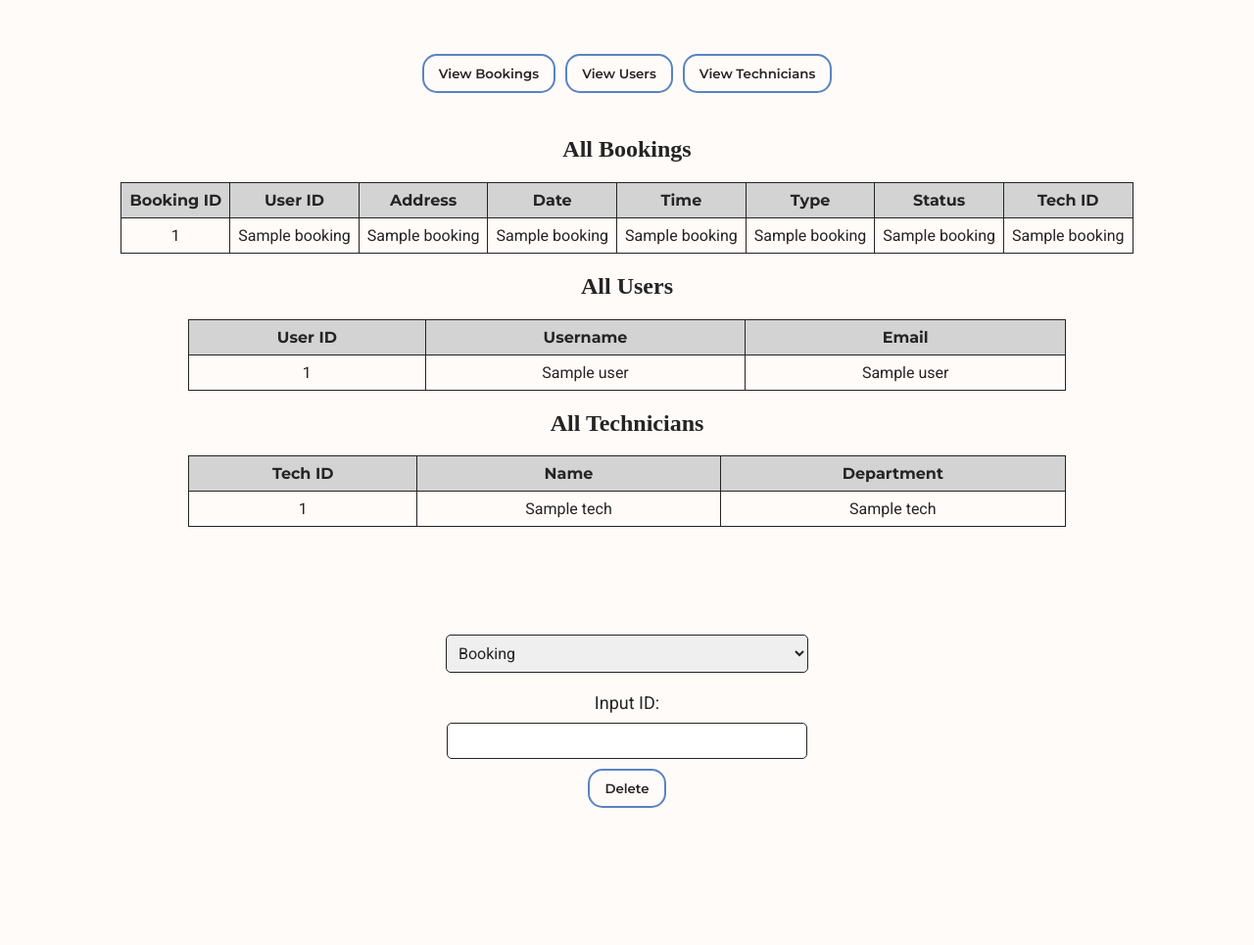
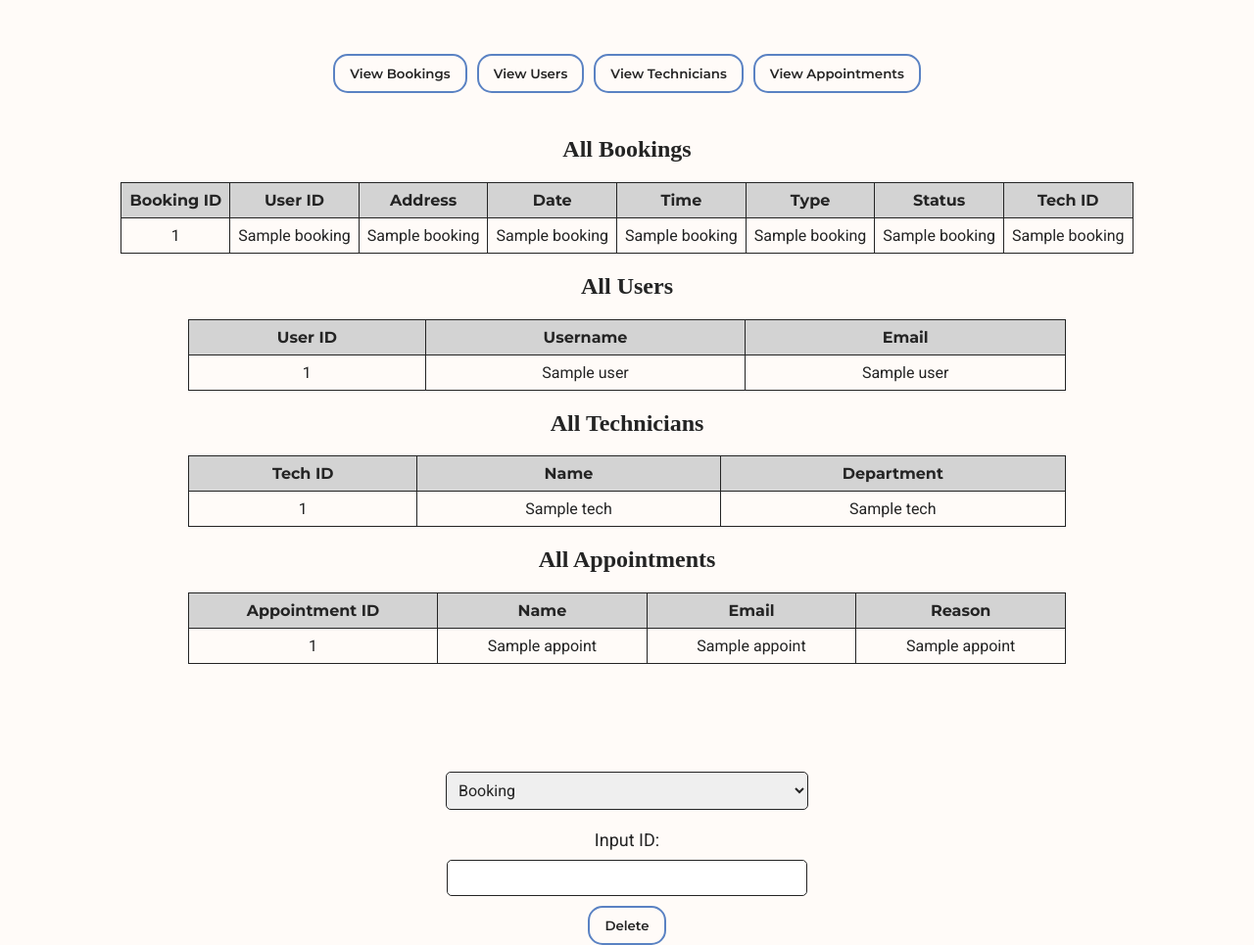
Before and after one commit to mortonjames357/OS_Mock_Task2, a Flask app: template templates/view_all.html in a window 1280 px wide. Shown: the part 39-1004 px from the top of the page at 98% size. Before the commit the page ends 864 px from the top, so only its background shows below. Run offline with Flask 3, Linux system fonts and the light colour scheme; the template is opened without the code that fills it: most values are stand-ins (such as "Sample title", 1, 10 or a date in 2020); some web fonts are replaced.

Commit message:
Got the view all and delete working

```diff
--- a/app.py
+++ b/app.py
@@ -2,9 +2,10 @@ import os
 import sqlite3
 from flask import Flask, request, render_template
 from setupDB import start_database
-from queries.users_queries import get_all_users, get_user_by_id, create_user, delete_user
-from queries.bookings_queries import get_all_bookings, get_booking_by_id, create_booking, delete_booking
-from queries.technician_queries import get_all_techs, get_tech_by_id, create_tech, delete_tech
+from queries.users_queries import *
+from queries.bookings_queries import *
+from queries.technician_queries import *
+from queries.appointments_queries import *
 
 app = Flask(__name__, static_folder='./static')
 
@@ -20,6 +21,7 @@ def view_all():
     bookings = None
     users = None
     technicians = None
+    appoints = None
 
     if request.method == 'POST':
         action = request.form.get('action')
@@ -32,6 +34,9 @@ def view_all():
 
         elif action == 'ViewTechnicians':
             technicians = get_all_techs()
+
+        elif action == "ViewAppointments":
+            appoints = get_all_appointments()
 
         elif action == 'Delete':
             delete_type = request.form.get('deleteType')
@@ -46,6 +51,9 @@ def view_all():
             elif delete_type == 'Technician':
                 delete_tech(id_input)
                 technicians = get_all_techs()
+            elif delete_type == "Appointment":
+                delete_appoint(id_input)
+                appoints = get_all_appointments()
     else:
         bookings = get_all_bookings()
 
@@ -53,7 +61,8 @@ def view_all():
         'view_all.html',
         bookings=bookings,
         users=users,
-        technicians=technicians
+        technicians=technicians,
+        appoints=appoints
     )
 
 
--- a/templates/view_all.html
+++ b/templates/view_all.html
@@ -21,6 +21,7 @@
         <button type="submit" name="action" value="ViewBookings">View Bookings</button>
         <button type="submit" name="action" value="ViewUsers">View Users</button>
         <button type="submit" name="action" value="ViewTechnicians">View Technicians</button>
+        <button type="submit" name="action" value="ViewAppointments">View Appointments</button>
     </form>
 
     <br>
@@ -103,11 +104,36 @@
         </table>
     {% endif %}
 
+    {% if appoints %}
+        <h2>All Appointments</h2>
+        <table>
+            <thead>
+                <tr>
+                    <th>Appointment ID</th>
+                    <th>Name</th>
+                    <th>Email</th>
+                    <th>Reason</th>
+                </tr>
+            </thead>
+            <tbody>
+                {% for appoint in appoints %}
+                <tr>
+                    <td>{{ appoint[0] }}</td>
+                    <td>{{ appoint[1] }}</td>
+                    <td>{{ appoint[2] }}</td>
+                    <td>{{ appoint[3] }}</td>
+                </tr>
+                {% endfor %}
+            </tbody>
+        </table>
+    {% endif %}
+
     <form method="POST" id="deleteForm">
         <select name="deleteType" id="">
             <option value="Booking">Booking</option>
             <option value="User">User</option>
             <option value="Technician">Technician</option>
+            <option value="Appointment">Appointment</option>
         </select>
         <label for="idInput">Input ID:</label>
         <input type="number" name="idInput">
```
